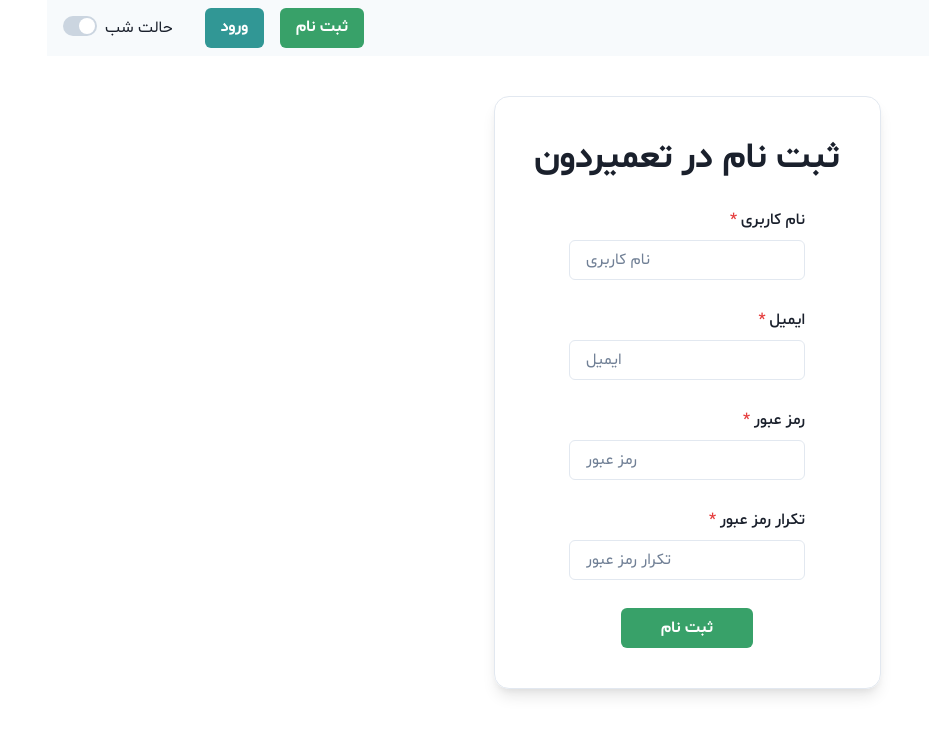
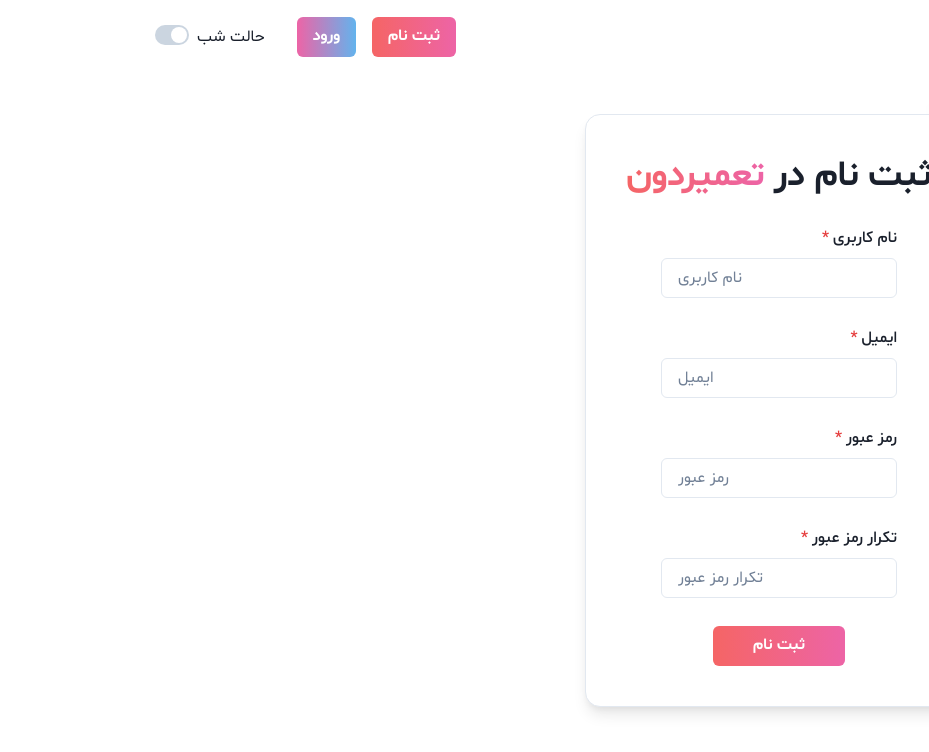
Before and after one commit to AmirHoseinFRZ/tamirdoon, a React (Vite) app in the folder frontend/: page /signup in a window 1280 px wide. Shown: the top 752 px of the page, without its empty margins (351-1280 px from the left). Built offline with nearby package versions, Linux system fonts and the light colour scheme.

Commit message:
Visually improvements.

```diff
--- /dev/null
+++ b/frontend/src/components/Blur.tsx
@@ -0,0 +1,26 @@
+import { Icon, IconProps, useBreakpointValue } from "@chakra-ui/react";
+
+const Blur = (props: IconProps) => {
+  return (
+    <Icon
+      width={useBreakpointValue({ base: "100%", md: "40vw", lg: "30vw" })}
+      zIndex={useBreakpointValue({ base: -1, md: -1, lg: -1 })}
+      boxShadow="2xl"
+      height="560px"
+      viewBox="0 0 528 560"
+      fill="none"
+      xmlns="http://www.w3.org/2000/svg"
+      {...props}
+    >
+      <circle cx="71" cy="61" r="111" fill="#F56565" />
+      <circle cx="244" cy="106" r="139" fill="#ED64A6" />
+      <circle cy="291" r="139" fill="#ED64A6" />
+      <circle cx="80.5" cy="189.5" r="101.5" fill="#ED8936" />
+      <circle cx="196.5" cy="317.5" r="101.5" fill="#ECC94B" />
+      <circle cx="70.5" cy="458.5" r="101.5" fill="#48BB78" />
+      <circle cx="426.5" cy="150" r="101.5" fill="#4299E1" />
+    </Icon>
+  );
+};
+
+export default Blur;
--- a/frontend/src/components/FormContainer.tsx
+++ b/frontend/src/components/FormContainer.tsx
@@ -1,5 +1,6 @@
 import { Center, VStack, useColorModeValue } from "@chakra-ui/react";
 import { ReactNode } from "react";
+import Blur from "./Blur";
 
 interface Props {
   children: ReactNode | ReactNode[];
@@ -7,6 +8,7 @@
 
 const FormContainer = ({ children }: Props) => {
   return (
+    <>
       <Center>
         <VStack
           padding={10}
@@ -16,10 +18,18 @@
           borderStyle="solid"
           borderColor={useColorModeValue("gray.200", "gray.700")}
           boxShadow="lg"
+          bgColor={useColorModeValue("white", "gray.800")}
         >
           {children}
         </VStack>
       </Center>
+      <Blur
+        position="absolute"
+        top="120px"
+        right={-10}
+        style={{ filter: "blur(70px)" }}
+      />
+    </>
   );
 };
 
--- a/frontend/src/components/Navbar.tsx
+++ b/frontend/src/components/Navbar.tsx
@@ -3,32 +3,51 @@
   HStack,
   Heading,
   Show,
+  useBreakpointValue,
   useColorMode,
-  useColorModeValue,
 } from "@chakra-ui/react";
+import { Link } from "react-router-dom";
 import LabeledSwitch from "./LabeledSwitch";
-import { Link } from "react-router-dom";
 
 const Navbar = () => {
   const { colorMode, toggleColorMode } = useColorMode();
   return (
-    <HStack
-      bgColor={useColorModeValue("gray.50", "gray.900")}
-      justify="space-between"
-    >
+    <HStack justify="space-between">
       <Link to="/">
-        <Heading margin={2} as="h1" fontSize="2xl">
+        <Heading
+          margin={2}
+          as="h1"
+          fontSize={useBreakpointValue({ base: "3xl", md: "4xl", lg: "5xl" })}
+          bgGradient="linear(to-r, red.400, pink.400)"
+          bgClip="text"
+        >
           تعمیردون
         </Heading>
       </Link>
       <HStack margin={2}>
         <Link to="/signup">
-          <Button marginLeft={2} colorScheme="green">
+          <Button
+            marginLeft={2}
+            bgGradient="linear(to-r, red.400, pink.400)"
+            color="white"
+            _hover={{
+              bgGradient: "linear(to-r, red.400, pink.400)",
+              boxShadow: "xl",
+            }}
+          >
             ثبت نام
           </Button>
         </Link>
         <Link to="/signin">
-          <Button marginLeft={4} colorScheme="teal">
+          <Button
+            marginLeft={4}
+            bgGradient="linear(to-r, pink.400, blue.300)"
+            color="white"
+            _hover={{
+              bgGradient: "linear(to-r, pink.400, blue.300)",
+              boxShadow: "xl",
+            }}
+          >
             ورود
           </Button>
         </Link>
--- a/frontend/src/pages/SigninPage.tsx
+++ b/frontend/src/pages/SigninPage.tsx
@@ -5,13 +5,23 @@
   Heading,
   Input,
   VStack,
+  Text,
 } from "@chakra-ui/react";
 import FormContainer from "../components/FormContainer";
 
 const SigninPage = () => {
   return (
     <FormContainer>
-      <Heading>ورود به تعمیردون</Heading>
+      <Heading>
+        ورود به{" "}
+        <Text
+          as="span"
+          bgGradient="linear(to-r, red.400, pink.400)"
+          bgClip="text"
+        >
+          تعمیردون
+        </Text>
+      </Heading>
       <VStack
         as="form"
         onSubmit={(event) => {
@@ -27,7 +37,17 @@
           <FormLabel>رمز عبور</FormLabel>
           <Input type="password" placeholder="رمز عبور" dir="ltr" />
         </FormControl>
-        <Button marginTop={5} paddingX={10} colorScheme="teal" type="submit">
+        <Button
+          marginTop={5}
+          paddingX={10}
+          bgGradient="linear(to-r, pink.400, blue.300)"
+          color="white"
+          _hover={{
+            bgGradient: "linear(to-r, pink.400, blue.300)",
+            boxShadow: "xl",
+          }}
+          type="submit"
+        >
           ورود
         </Button>
       </VStack>
--- a/frontend/src/pages/SignupPage.tsx
+++ b/frontend/src/pages/SignupPage.tsx
@@ -4,6 +4,7 @@
   FormLabel,
   Heading,
   Input,
+  Text,
   VStack,
 } from "@chakra-ui/react";
 import FormContainer from "../components/FormContainer";
@@ -11,7 +12,16 @@
 const Signup = () => {
   return (
     <FormContainer>
-      <Heading>ثبت نام در تعمیردون</Heading>
+      <Heading>
+        ثبت نام در{" "}
+        <Text
+          as="span"
+          bgGradient="linear(to-r, red.400, pink.400)"
+          bgClip="text"
+        >
+          تعمیردون
+        </Text>
+      </Heading>
       <VStack
         as="form"
         onSubmit={(event) => {
@@ -35,7 +45,17 @@
           <FormLabel>تکرار رمز عبور</FormLabel>
           <Input type="password" placeholder="تکرار رمز عبور" dir="ltr" />
         </FormControl>
-        <Button marginTop={5} paddingX={10} colorScheme="green" type="submit">
+        <Button
+          bgGradient="linear(to-r, red.400, pink.400)"
+          color="white"
+          _hover={{
+            bgGradient: "linear(to-r, red.400, pink.400)",
+            boxShadow: "xl",
+          }}
+          marginTop={5}
+          paddingX={10}
+          type="submit"
+        >
           ثبت نام
         </Button>
       </VStack>
```
Lines whose indentation alone changed are shown as unchanged.
